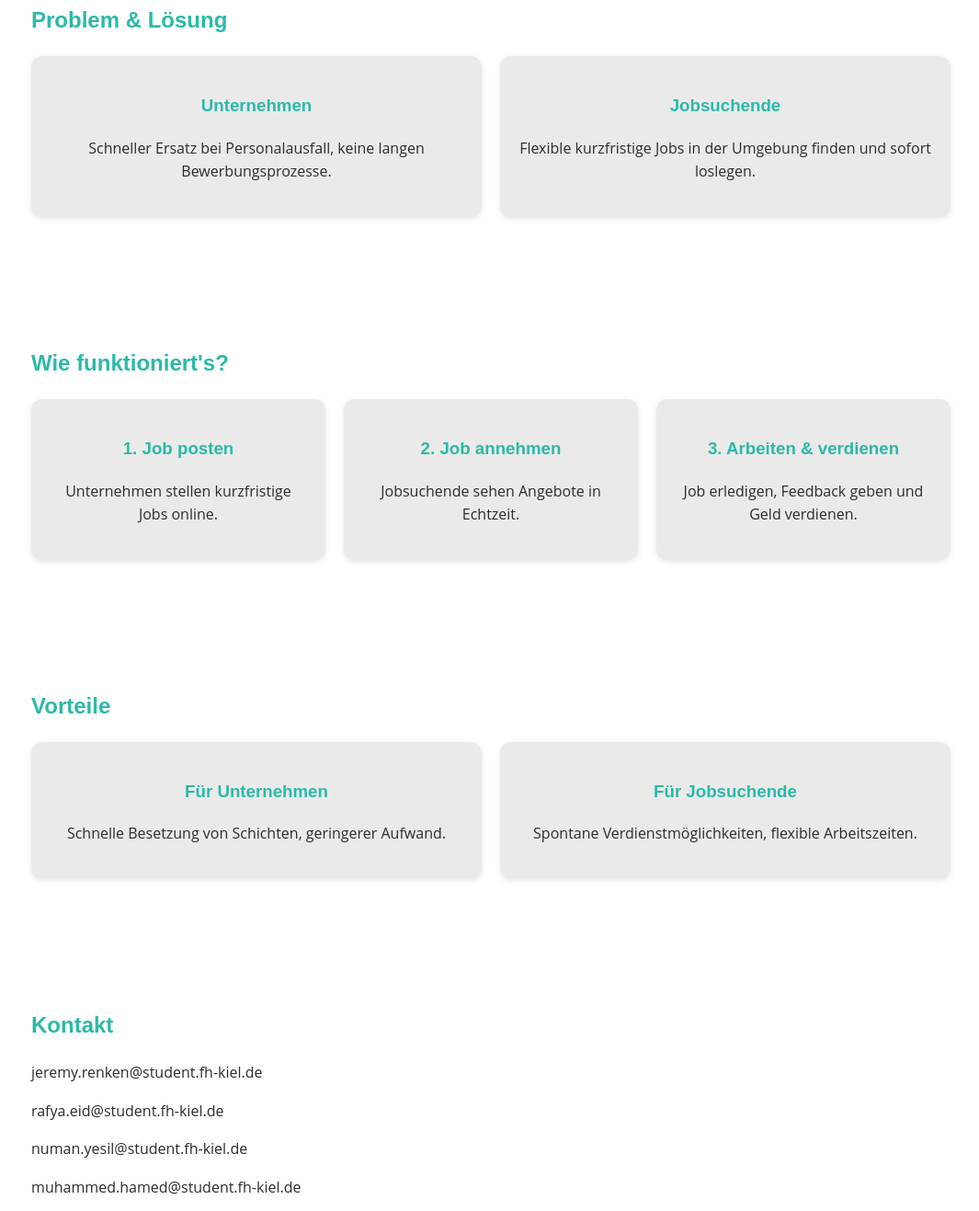
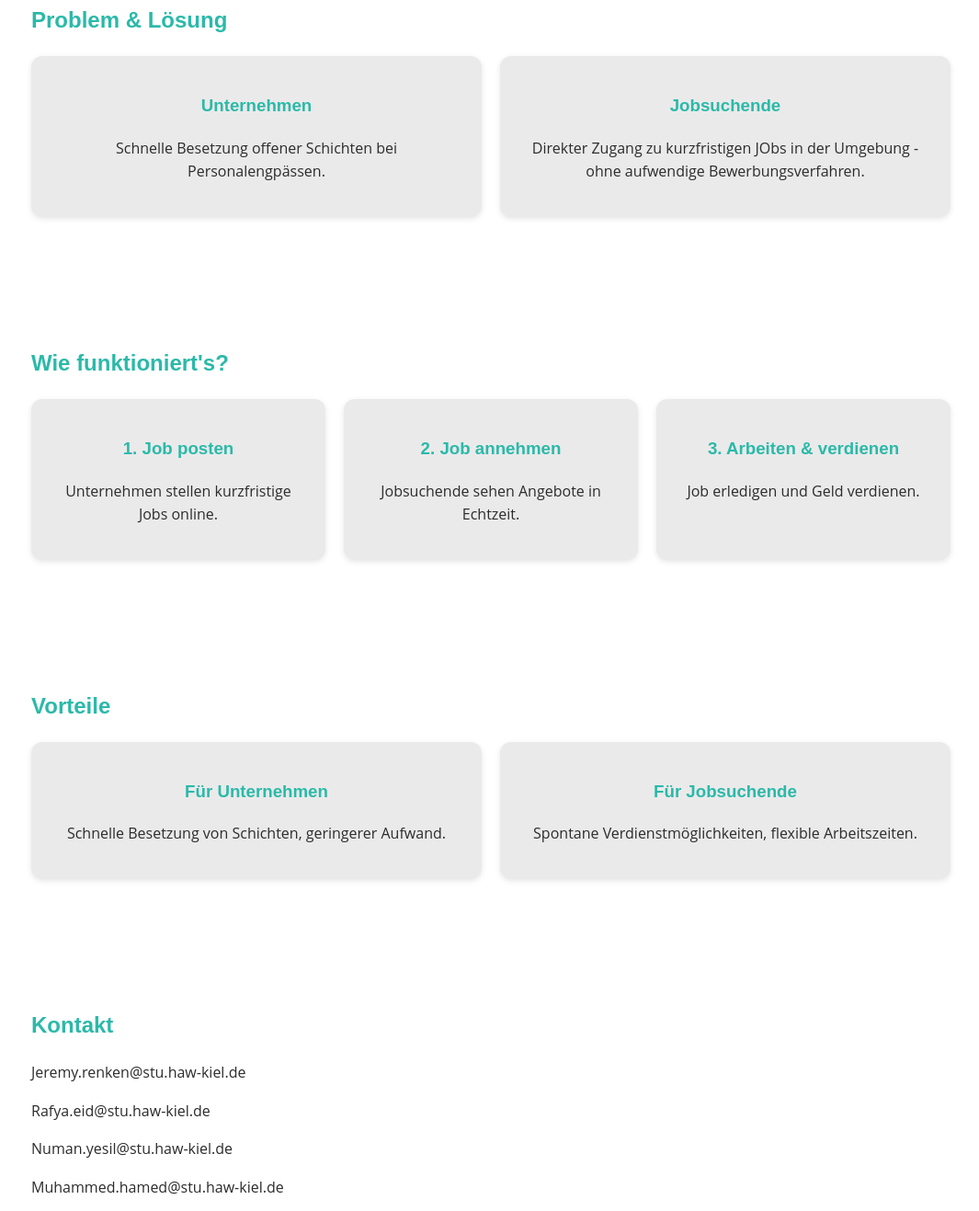
Before and after one commit to vJeremyyy/FlexJob-Prototype, a plain HTML site: page index.html in a window 1280 px wide. Shown: the part 403-1720 px from the top of the page at 92% size, without its empty margins (106-1171 px from the left). Drawn offline with Linux system fonts and the light colour scheme.

Commit message:
Update index.html

```diff
--- a/index.html
+++ b/index.html
@@ -3,7 +3,7 @@
 <head>
   <meta charset="UTF-8" />
   <meta name="viewport" content="width=device-width, initial-scale=1.0" />
-  <title>FlexJob – Flexible Jobs. Schnell. Einfach. Fair.</title>
+  <title>FlexJob – Die App für flexible Arbeit auf Abruf</title>
   <style>
     body {
       margin: 0;
@@ -158,7 +158,7 @@
   <header>
     <button class="menu-btn" onclick="toggleSidebar()">☰</button>
     <h1>FlexJob</h1>
-    <p>Flexible Jobs. Schnell. Einfach. Fair.</p>
+    <p>Flexible Die App für flexible Arbeit auf Abruf</p>
     <a href="ausprobieren.html"><button class="btn">Jetzt ausprobieren</button></a>
   </header>
 
@@ -184,11 +184,11 @@
     <div class="layout-grid">
       <div class="info-box">
         <h3>Unternehmen</h3>
-        <p>Schneller Ersatz bei Personalausfall, keine langen Bewerbungsprozesse.</p>
+        <p>Schnelle Besetzung offener Schichten bei Personalengpässen.</p>
       </div>
       <div class="info-box">
         <h3>Jobsuchende</h3>
-        <p>Flexible kurzfristige Jobs in der Umgebung finden und sofort loslegen.</p>
+        <p>Direkter Zugang zu kurzfristigen JObs in der Umgebung - ohne aufwendige Bewerbungsverfahren.</p>
       </div>
     </div>
   </section>
@@ -198,7 +198,7 @@
     <div class="layout-grid">
       <div class="info-box"><h3>1. Job posten</h3><p>Unternehmen stellen kurzfristige Jobs online.</p></div>
       <div class="info-box"><h3>2. Job annehmen</h3><p>Jobsuchende sehen Angebote in Echtzeit.</p></div>
-      <div class="info-box"><h3>3. Arbeiten & verdienen</h3><p>Job erledigen, Feedback geben und Geld verdienen.</p></div>
+      <div class="info-box"><h3>3. Arbeiten & verdienen</h3><p>Job erledigen und Geld verdienen.</p></div>
     </div>
   </section>
 
@@ -212,10 +212,10 @@
 
   <section id="kontakt">
     <h2>Kontakt</h2>
-    <p>jeremy.renken@student.fh-kiel.de</p>
-    <p>rafya.eid@student.fh-kiel.de</p>
-    <p>numan.yesil@student.fh-kiel.de</p>
-    <p>muhammed.hamed@student.fh-kiel.de</p>
+    <p>Jeremy.renken@stu.haw-kiel.de</p>
+    <p>Rafya.eid@stu.haw-kiel.de</p>
+    <p>Numan.yesil@stu.haw-kiel.de</p>
+    <p>Muhammed.hamed@stu.haw-kiel.de</p>
   </section>
 
   <footer>
```
